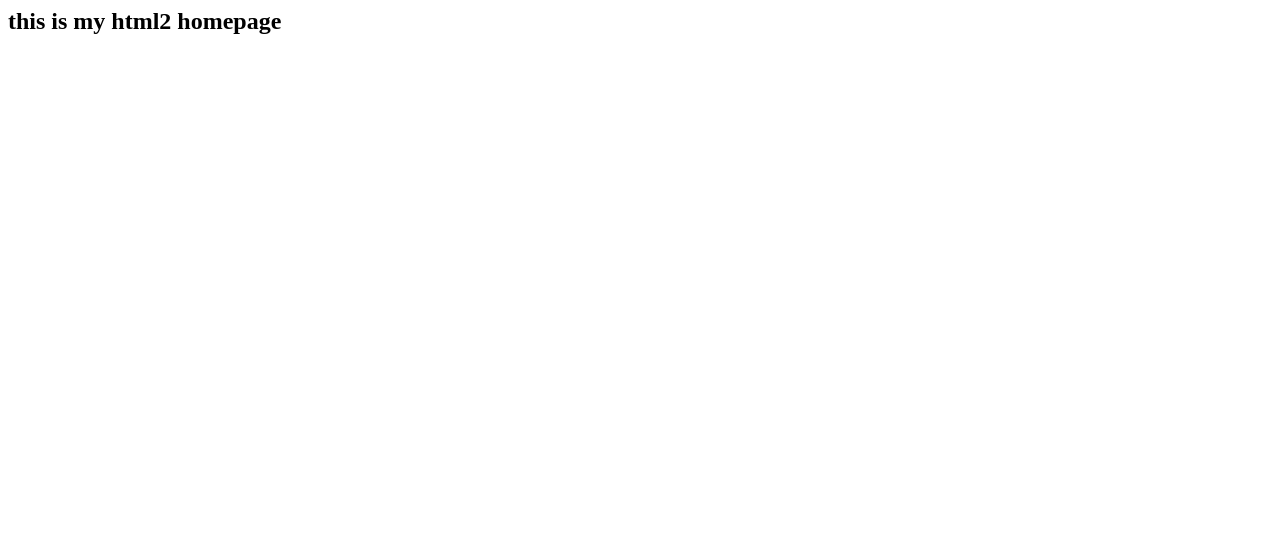
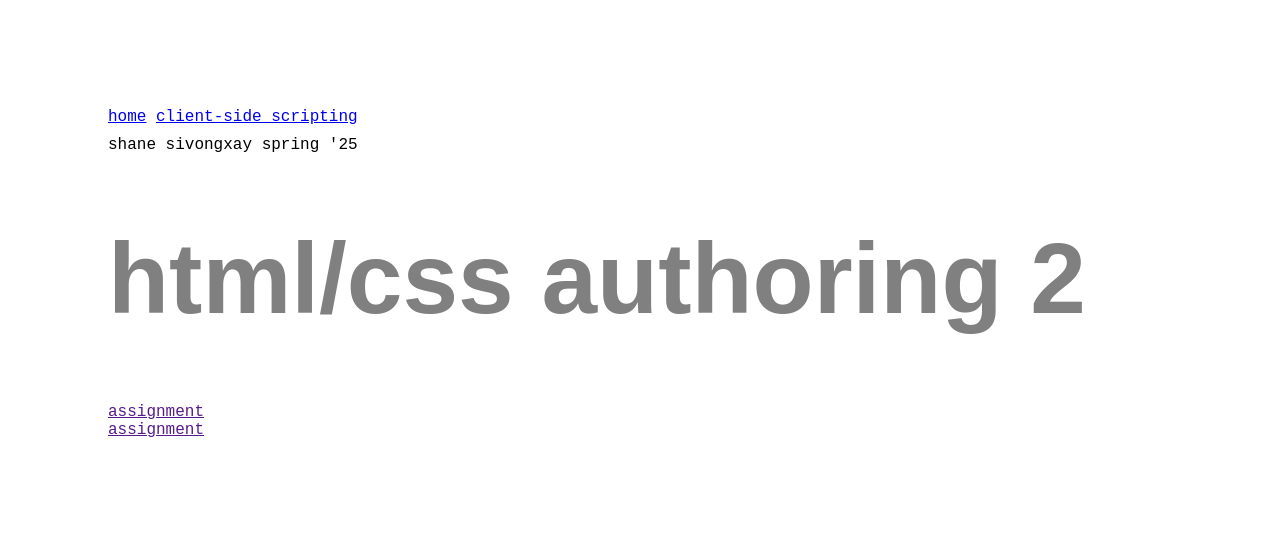
Before and after one commit to siv0n/html2, a plain HTML site: page index.html in a window 1280 px wide. Drawn offline with Linux system fonts and the light colour scheme.

Commit message:
Update index.html
assignment: links page on GitHub
html code

```diff
--- a/index.html
+++ b/index.html
@@ -1 +1,53 @@
-<h2>this is my html2 homepage</h2>
+<!doctype html>
+<html lang="en">
+
+  <head>
+    <meta charset="utf-8">
+    <meta name="viewport" content="width=device-width, initial-scale=1">
+    <title>html/css authoring 2 | siv0n</title>
+    <!-- You may want to add other icon formats and sizes, but have this at the least: -->
+    <link rel="shortcut icon" href="favicon.ico">
+    <link rel="stylesheet" href="your.css">
+
+    <style>
+      nav {
+        padding-bottom: 10px;
+      }
+      body {
+        padding: 100px;
+        font-size: 16px;
+        font-family: monospace;
+      }
+      h1 {
+        font-family: sans-serif;
+        color: gray;
+        font-size: 100px;
+      }
+      a {
+      font-size: 16px;
+      }
+    </style>
+  </head>
+
+  <body>
+    <main>
+      <nav>
+        <a href="/index.html">home</a>
+        <a href="/clientsidescripting">client-side scripting</a>
+      </nav>
+
+      <div>shane sivongxay spring '25</div>
+      <h1>html/css authoring 2</h1>
+
+      <a href="">assignment</a>
+      <br>
+      <a href="">assignment</a>
+    </main>
+    <script src="your.js"></script>
+    <noscript>
+      <!-- Optional, place it wherever it makes sense -->
+      JavaScript is not enabled.
+    </noscript>
+  </body>
+
+</html>
```
